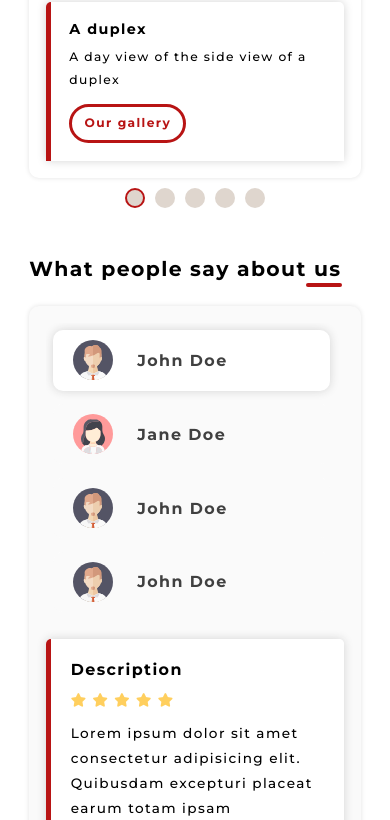
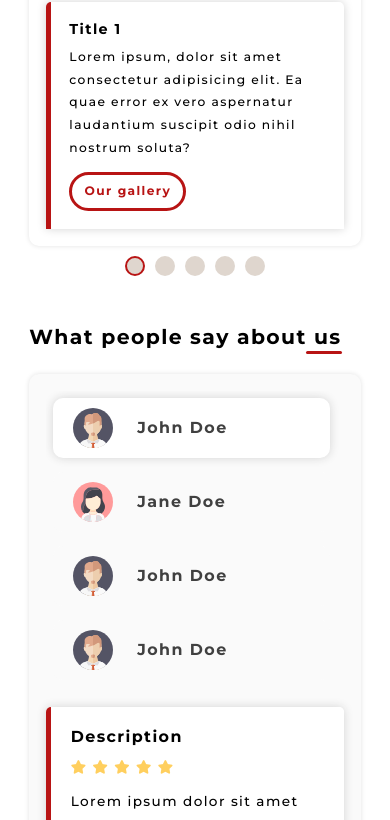
Before and after one commit to JasmondWorks/Diztinct-Touch-Home-Designs, a plain HTML site: page index.html in a window 390 px wide. Shown: the part 1969-2789 px from the top of the page. Drawn offline with Linux system fonts and the light colour scheme.

Commit message:
Revert "made some changes to the markup and styles"
This reverts commit 51df921591e2356750cefe8f681f19778aa2b953.

```diff
--- a/css/style.css
+++ b/css/style.css
@@ -499,7 +499,7 @@ header {
 }
 
 .hero__img {
-  width: clamp(230px, 30vw, 300px);
+  width: clamp(180px, 30vw, 300px);
   margin-bottom: 1em;
 }
 
--- a/index.html
+++ b/index.html
@@ -125,8 +125,9 @@
           </div>
           <div class="slide-desc-container">
             <div class="slide-desc card__desc">
-              <h3 class="title">A duplex</h3>
-              <p>A day view of the side view of a duplex</p>
+              <h3 class="title">Title 1</h3>
+              <p>Lorem ipsum, dolor sit amet consectetur adipisicing elit. Ea quae error ex vero aspernatur laudantium
+                suscipit odio nihil nostrum soluta?</p>
               <a href="our-work.html" class="btn btn--sec">Our gallery</a>
             </div>
             <div class="slide-desc card__desc">
```
